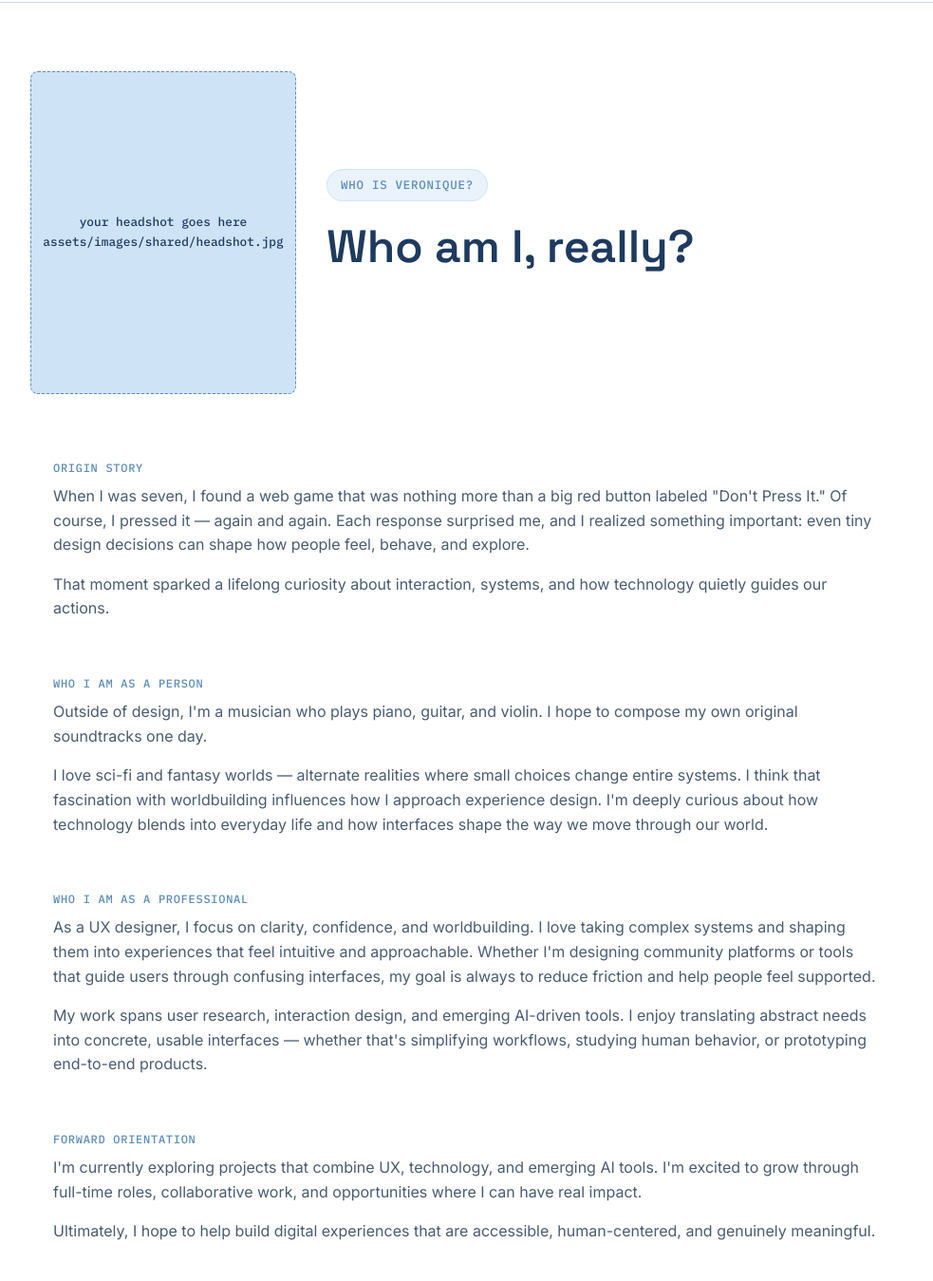
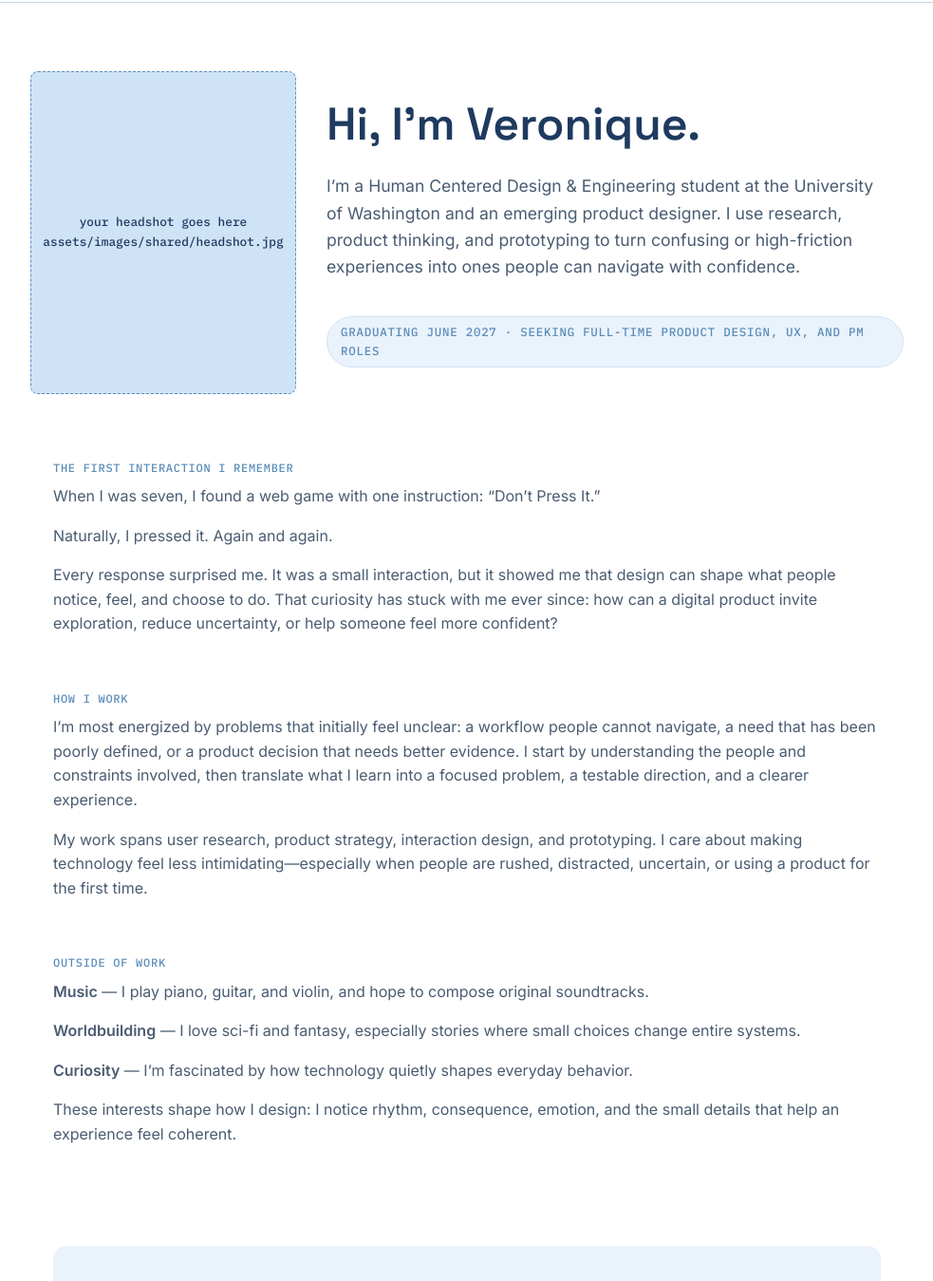
Before and after one commit to Veroniki5208/Portfolio, a plain HTML site: page about.html in a window 1280 px wide. Shown: the part 57-1406 px from the top of the page at 95% size, without its empty margins (148-1131 px from the left). Drawn offline with Linux system fonts and the light colour scheme.

Commit message:
adjust the about page wording

```diff
--- a/about.html
+++ b/about.html
@@ -35,33 +35,31 @@
     <div class="img-placeholder" style="min-height:340px;">your headshot goes here<br>assets/images/shared/headshot.jpg</div>
   </div>
   <div>
-    <span class="eyebrow">Who is Veronique?</span>
-    <h1>Who am I, really?</h1>
+    <h1>Hi, I’m Veronique.</h1>
+    <p class="about-hero__lede">I’m a Human Centered Design &amp; Engineering student at the University of Washington and an emerging product designer. I use research, product thinking, and prototyping to turn confusing or high-friction experiences into ones people can navigate with confidence.</p>
+    <span class="eyebrow about-hero__status">Graduating June 2027 · Seeking full-time Product Design, UX, and PM roles</span>
   </div>
 </header>
 
 <section class="wrap">
-  <span class="section-label">Origin story</span>
-  <p>When I was seven, I found a web game that was nothing more than a big red button labeled "Don't Press It." Of course, I pressed it — again and again. Each response surprised me, and I realized something important: even tiny design decisions can shape how people feel, behave, and explore.</p>
-  <p>That moment sparked a lifelong curiosity about interaction, systems, and how technology quietly guides our actions.</p>
+  <span class="section-label">THE FIRST INTERACTION I REMEMBER</span>
+  <p>When I was seven, I found a web game with one instruction: “Don’t Press It.”</p>
+  <p>Naturally, I pressed it. Again and again.</p>
+  <p>Every response surprised me. It was a small interaction, but it showed me that design can shape what people notice, feel, and choose to do. That curiosity has stuck with me ever since: how can a digital product invite exploration, reduce uncertainty, or help someone feel more confident?</p>
 </section>
 
 <section class="wrap">
-  <span class="section-label">Who I am as a person</span>
-  <p>Outside of design, I'm a musician who plays piano, guitar, and violin. I hope to compose my own original soundtracks one day.</p>
-  <p>I love sci-fi and fantasy worlds — alternate realities where small choices change entire systems. I think that fascination with worldbuilding influences how I approach experience design. I'm deeply curious about how technology blends into everyday life and how interfaces shape the way we move through our world.</p>
+  <span class="section-label">HOW I WORK</span>
+  <p>I’m most energized by problems that initially feel unclear: a workflow people cannot navigate, a need that has been poorly defined, or a product decision that needs better evidence. I start by understanding the people and constraints involved, then translate what I learn into a focused problem, a testable direction, and a clearer experience.</p>
+  <p>My work spans user research, product strategy, interaction design, and prototyping. I care about making technology feel less intimidating—especially when people are rushed, distracted, uncertain, or using a product for the first time.</p>
 </section>
 
 <section class="wrap">
-  <span class="section-label">Who I am as a professional</span>
-  <p>As a UX designer, I focus on clarity, confidence, and worldbuilding. I love taking complex systems and shaping them into experiences that feel intuitive and approachable. Whether I'm designing community platforms or tools that guide users through confusing interfaces, my goal is always to reduce friction and help people feel supported.</p>
-  <p>My work spans user research, interaction design, and emerging AI-driven tools. I enjoy translating abstract needs into concrete, usable interfaces — whether that's simplifying workflows, studying human behavior, or prototyping end-to-end products.</p>
-</section>
-
-<section class="wrap">
-  <span class="section-label">Forward orientation</span>
-  <p>I'm currently exploring projects that combine UX, technology, and emerging AI tools. I'm excited to grow through full-time roles, collaborative work, and opportunities where I can have real impact.</p>
-  <p>Ultimately, I hope to help build digital experiences that are accessible, human-centered, and genuinely meaningful.</p>
+  <span class="section-label">OUTSIDE OF WORK</span>
+  <p><strong>Music</strong> — I play piano, guitar, and violin, and hope to compose original soundtracks.</p>
+  <p><strong>Worldbuilding</strong> — I love sci-fi and fantasy, especially stories where small choices change entire systems.</p>
+  <p><strong>Curiosity</strong> — I’m fascinated by how technology quietly shapes everyday behavior.</p>
+  <p>These interests shape how I design: I notice rhythm, consequence, emotion, and the small details that help an experience feel coherent.</p>
 </section>
 
 <section class="wrap">
--- a/assets/css/style.css
+++ b/assets/css/style.css
@@ -620,6 +620,19 @@ th {
 
 .about-photo img { border-radius: var(--radius); }
 
+.about-hero h1 { max-width: none; }
+
+.about-hero__lede {
+  font-size: 1.1rem;
+  max-width: 52ch;
+  margin-top: 16px;
+}
+
+.about-hero__status {
+  margin-top: 20px;
+  margin-bottom: 0;
+}
+
 /* ============================================
    In-progress card
    ============================================ */
```
